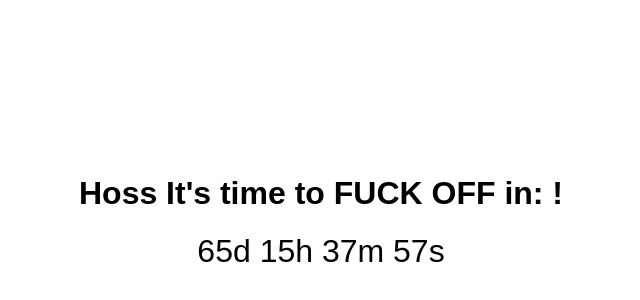
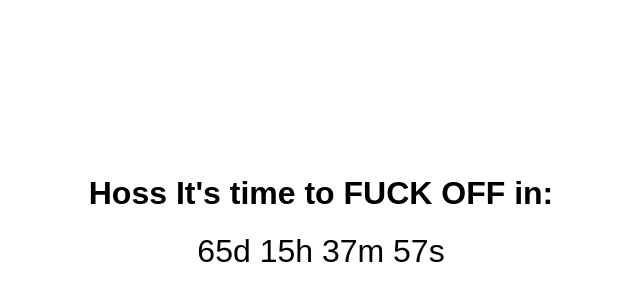
Before and after one commit to Lala2030/Countdown, a plain HTML site: page index.html in a window 1280 px wide. Shown: the part 188-488 px from the top of the page, without its empty margins (319-959 px from the left). Drawn offline with Linux system fonts and the light colour scheme.

Commit message:
Update index.html

```diff
--- a/index.html
+++ b/index.html
@@ -8,7 +8,7 @@
 </head>
 <body>
     <div id="countdown">
-        <h1>Hoss It's time to FUCK OFF in: !</h1>
+        <h1>Hoss It's time to FUCK OFF in: </h1>
         <div id="timer">
             <!-- The countdown will be displayed here -->
         </div>
```
